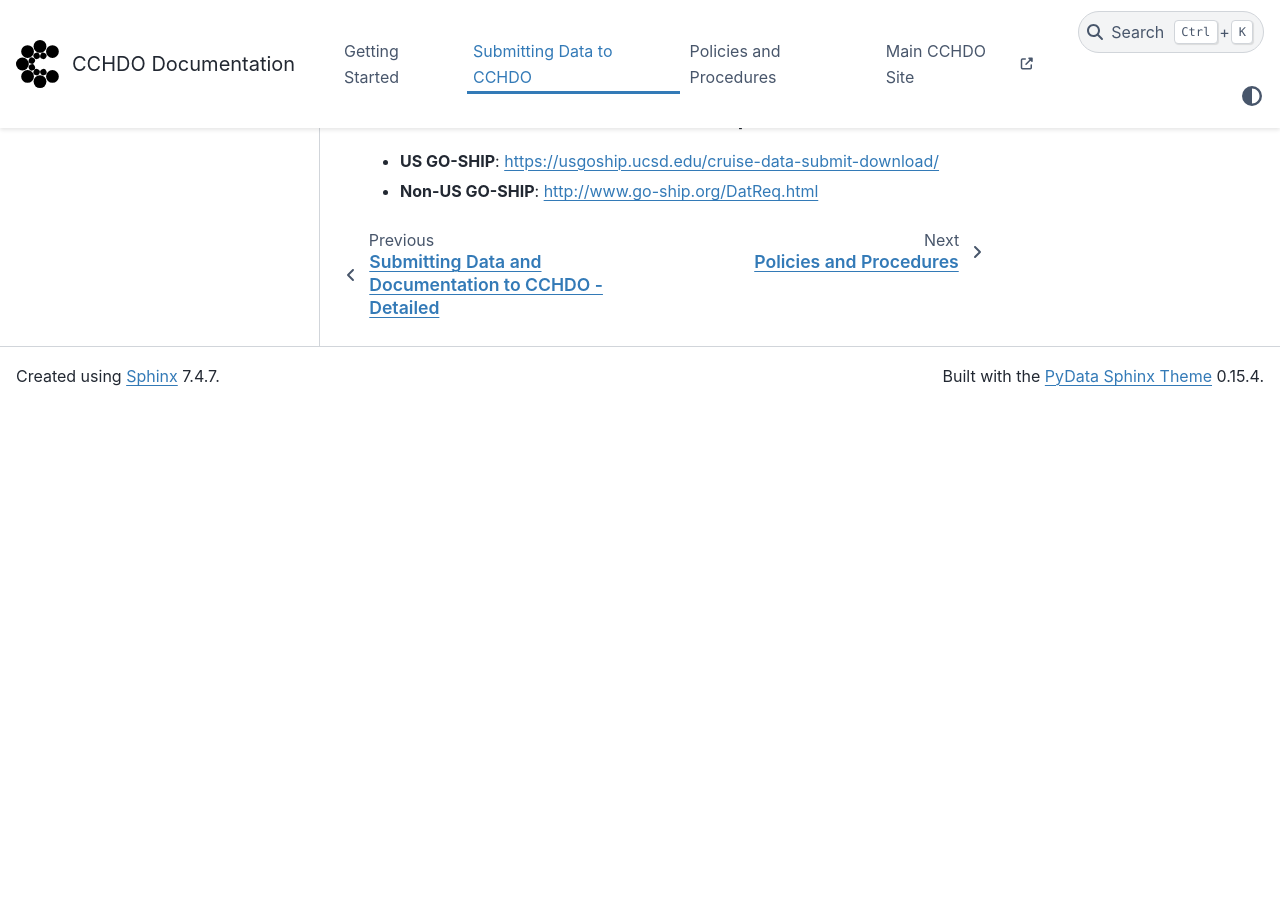
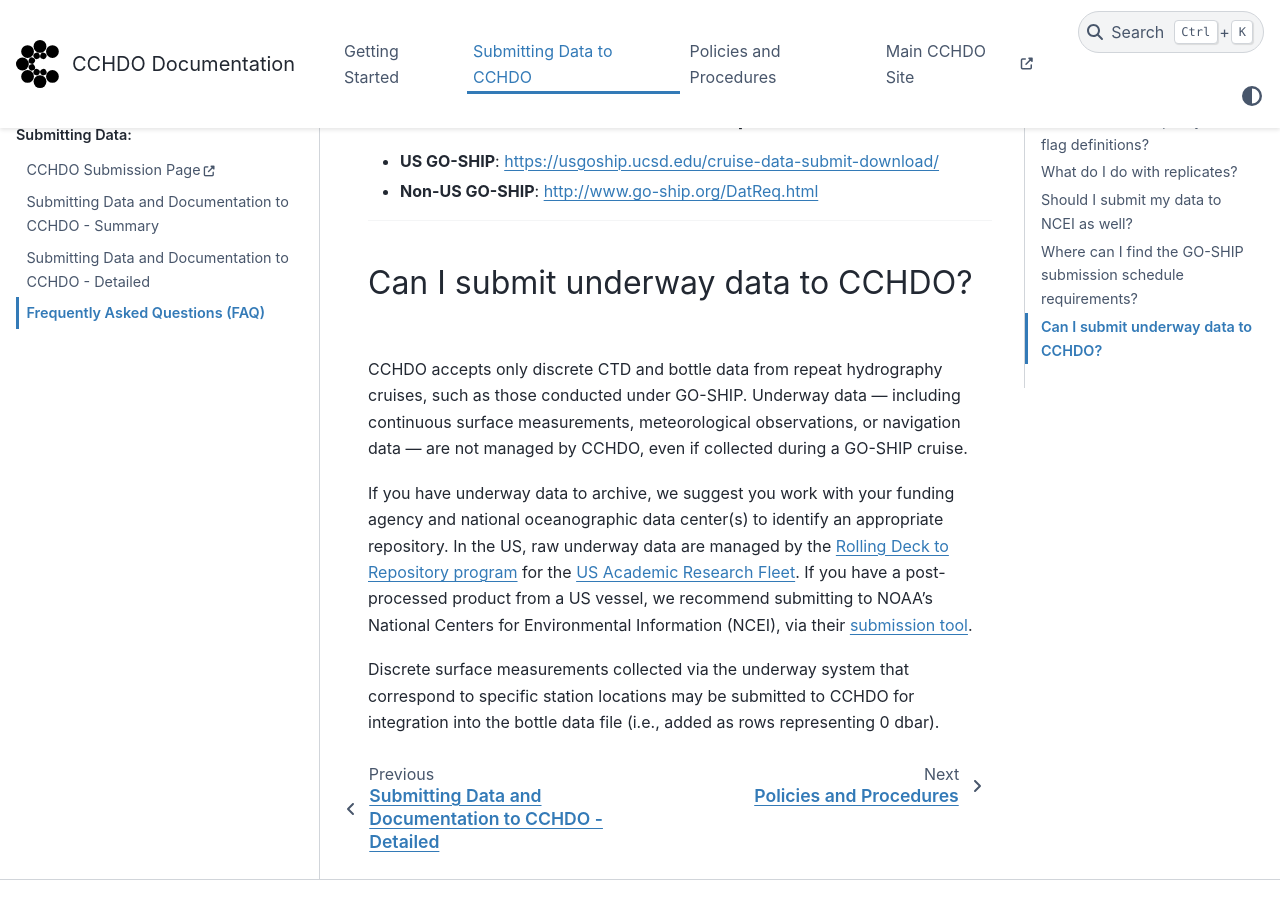
Before and after one commit to cchdo/cchdo-learning-and-guides, a Sphinx documentation site: the page built from docs/submitting_data/faq.md, in a window 1280 px wide and 900 px high, scrolled down 1235 px. Built offline with Sphinx 7.4.7 and the PyData theme 0.15.4, drawn with Linux system fonts in a browser that asks for light colours; pages that are not in the unit, such as notebooks, are missing from menus; before the commit the page ends 1640 px from its top, so only the background shows below that.

Commit message:
Add underway FAQ item

```diff
--- a/docs/submitting_data/faq.md
+++ b/docs/submitting_data/faq.md
@@ -25,3 +25,12 @@ No. The CCHDO archives all core data at NCEI, so please do not submit there. If
 ## Where can I find the GO-SHIP submission schedule requirements?
 - **US GO-SHIP**: [https://usgoship.ucsd.edu/cruise-data-submit-download/](https://usgoship.ucsd.edu/cruise-data-submit-download/)
 - **Non-US GO-SHIP**: [http://www.go-ship.org/DatReq.html](http://www.go-ship.org/DatReq.html)
+
+---
+
+## Can I submit underway data to CCHDO?
+CCHDO accepts only discrete CTD and bottle data from repeat hydrography cruises, such as those conducted under GO-SHIP. Underway data — including continuous surface measurements, meteorological observations, or navigation data — are not managed by CCHDO, even if collected during a GO-SHIP cruise.
+
+If you have underway data to archive, we suggest you work with your funding agency and national oceanographic data center(s) to identify an appropriate repository. In the US, raw underway data are managed by the [Rolling Deck to Repository program](http://www.rvdata.us) for the [US Academic Research Fleet](https://www.unols.org/ships-facilities/unols-vessels/unols-designated-vessels/unols-designated-vessels). If you have a post-processed product from a US vessel, we recommend submitting to NOAA's National Centers for Environmental Information (NCEI), via their [submission tool](https://www.ncei.noaa.gov/archive/send2ncei/).
+
+Discrete surface measurements collected via the underway system that correspond to specific station locations may be submitted to CCHDO for integration into the bottle data file (i.e., added as rows representing 0 dbar).
```
